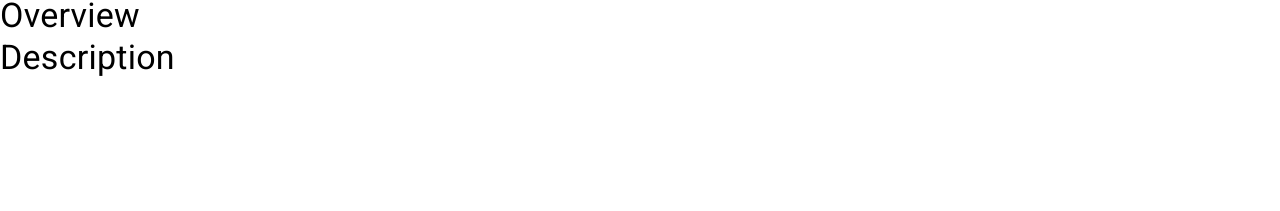
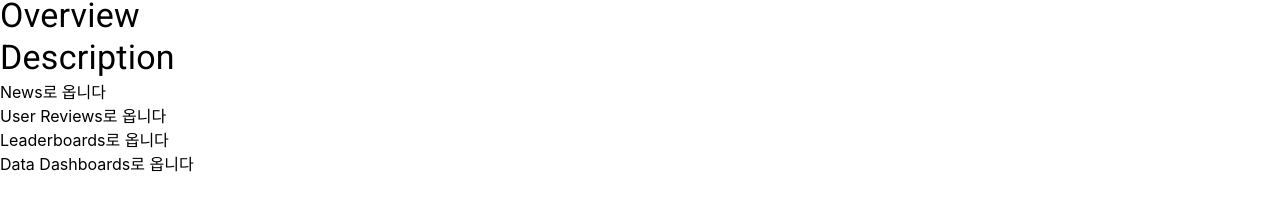
Before and after one commit to Gatos-powered-by-Aptos/Gatos-Web, a React (Create React App) app: page /gamefeed in a window 1280 px wide. Shown: the part 151-362 px from the top of the page. Built offline with nearby package versions, Linux system fonts and the light colour scheme; what @aptos-labs/wallet-adapter-react, aptos, petra-plugin-wallet-adapter would draw is missing.

Commit message:
game feed scroll tab

```diff
--- a/src/GameFeed.tsx
+++ b/src/GameFeed.tsx
@@ -3,7 +3,6 @@ import Button from '@mui/material/Button';
 
 import AppBar from '@mui/material/AppBar';
 import { Stack } from '@mui/system';
-import Tabs from '@mui/material/Tabs';
 import Avatar from '@mui/material/Avatar';
 
 import '@fontsource/roboto/300.css';
@@ -13,10 +12,13 @@ import '@fontsource/roboto/700.css';
 import Typography from '@mui/material/Typography';
 
 
-import { ReactElement, useEffect, useState, useRef } from 'react';
+import { ReactElement } from 'react';
 import { IconButton, Toolbar } from '@mui/material';
 
+import useMoveScroll from './hooks/useMoveScroll';
 // 유진아 위에 navbar은 연우가 만들었고 어차피 wallet adapter 갔다 쓸거여서 밑에 내용 먼저 만들면 될 것 같아!
+// game feed 주소 뒤에 붙는 게임 명으로 라우팅해야됨 - 주원
+// scroll hooks: https://izizi.tistory.com/33
 
 export const NavBar = () => {
     return (
@@ -31,103 +33,22 @@ export const NavBar = () => {
     )
 }
 
-const menu = [
-    { id: 0, name: 'News' },
-    { id: 1, name: 'Reviews' },
-    { id: 2, name: 'Leaderboards' },
-    { id: 3, name: 'Data Dashboards' }
-  ];
+const GameFeed = (): ReactElement => {
 
-export const ProductDetail = (): ReactElement => {
-    const [menuID, setMenuID] = useState(0);
-    const portfolioRef = useRef<HTMLDivElement>(null);
-    const detailInfoRef = useRef<HTMLDivElement>(null);
-    const scrollTarget = useRef<number | null>(null);
-    const scrolling = useRef(false);
-    const offset = 72; // 탭 높이
+  const goodsTabs = {
+    0: useMoveScroll('News'),
+    1: useMoveScroll('Reviews'),
+    2: useMoveScroll('Leader Boards'),
+    3: useMoveScroll('Data Dashboards'),
+    length: 4,
+  };
 
-     // 스크롤 이벤트 감지
-  useEffect(() => {
-    window.addEventListener('scroll', handleScroll, { capture: true });
-    return () => {
-      window.removeEventListener('scroll', handleScroll);
-    };
-  }, []);
-
-  // 스크롤하면 탭 자동선택 함수
-  function handleScroll (){
-    if (!detailInfoRef.current || !document.getElementById('app')) {
-      return;
-    }
-
-    // 현재 스크롤 위치를 담은 변수
-    const scrollTop: number | undefined = document.getElementById('app')?.scrollTop;
-
-    if (scrollTop) {
-      // 스크롤 하는 중일 경우 → 초기화 해버리자
-      if (scrolling.current) {
-        if (!scrollTarget.current || scrollTop === scrollTarget.current) {
-          scrollTarget.current = null;
-          scrolling.current = false;
-        }
-        return;
-      }
-
-      // id 2,3 부분도 추가해야
-      // 상세정보 영역인 경우 → 메뉴ID를 '상세정보'로 변경
-      if (scrollTop >= detailInfoRef.current.offsetTop - offset) {
-        setMenuID(1);
-
-      // 포트폴리오 영역인 경우 → 메뉴ID를 '포트폴리오'로 변경
-      } else if (scrollTop < detailInfoRef.current.offsetTop - offset) {
-        setMenuID(0);
-      }
-    }
-  }
-
-  // 클릭시 이동
-  function setMenu (index : number) {
-    if (menu.length <= index) return; // 예외처리
-
-    let top = 0;
-    setMenuID(index); 	// (현재클릭된) 메뉴ID를 변경
-
-    // id 2,3 일 때...
-    // '포트폴리오' 영역을 클릭했을 때 (스크롤 위치 설정)
-    if (index === 0) {
-      if (!portfolioRef.current) return;
- 	  top = portfolioRef.current.offsetTop - offset;
-    }
-
-    // '상세정보' 영역을 클릭했을 때 (스크롤 위치 설정)
-    if (index === 1) {
-      if (!detailInfoRef.current) return;
-      top = detailInfoRef.current.offsetTop - offset;
-    }
-
-    scrollTarget.current = top;
-    scrolling.current = true;
-    document.getElementById('app')?.scrollTo({ top: top, behavior: 'smooth' });
-  }
+  {Array.from(goodsTabs).map((tab, index) => {
+    console.log(tab.name)
+  })}
 
   return (
-    <div className="product-detail">
-      {/* <Tabs			// 메뉴탭 컴포넌트이다
-        items={menu} 		// 메뉴 배열을 받아 보여주고
-        activeID={menuID} 	// 클릭된 탭의 메뉴ID 를 내려보내주기도 하고
-        setActiveID={setMenuID} // 클릭할 탭의 메뉴ID 를 여기서 조작하게 해주기도 한다.
-      /> */}
-
-      <div className="product-content">
-        <p>fdfdfdf</p>
-      </div>
-    </div>
-  );
-};
-
-export default function GameFeed() {
-  return (
-    <div>
+    <>
         <AppBar position='static'>
           <Toolbar>
             <IconButton>냅두기</IconButton>
@@ -138,9 +59,8 @@ export default function GameFeed() {
         </AppBar>
         <Avatar
           alt="Fox"
-      src="/static/images/Fox_2178.png"
-      sx = {{ width: '100%', height: '%100%' }}
-    />
+          src="/assets/Fox_2178.png"
+          sx={{ width: '100%', height: '%100%' }} />
         <Typography
           variant="h4"
           component="h4"
@@ -158,10 +78,31 @@ export default function GameFeed() {
         <Typography
           variant="h4"
           component="h4"
-
         >
           Description
         </Typography>
+
+      {Array.from(goodsTabs).map((tab, index) => {
+        <button type='button' onClick={tab.onMoveToElement}>{tab.name}</button>;
+      })}
+
+        <div ref={goodsTabs[0].element}>
+        News로 옵니다
         </div>
+
+        <div ref={goodsTabs[1].element}>
+        User Reviews로 옵니다
+        </div>
+
+        <div ref={goodsTabs[2].element}>
+        Leaderboards로 옵니다
+        </div>
+
+        <div ref={goodsTabs[3].element}>
+        Data Dashboards로 옵니다
+        </div>
+    </>
   );
 }
+
+export default GameFeed;
--- /dev/null
+++ b/src/hooks/useMoveScroll.tsx
@@ -0,0 +1,11 @@
+import { useRef } from 'react';
+
+function useMoveScroll(name: string) {
+  const element = useRef<HTMLDivElement>(null);
+  const onMoveToElement = () => {
+    element.current?.scrollIntoView({ behavior: 'smooth', block: 'start' });
+  };
+  return { name, element, onMoveToElement};
+}
+
+export default useMoveScroll;
```
Also changed, not shown: src/assets/images/Fox_2178.png (renamed from src/static/images/Fox_2178.png). Lines whose indentation alone changed are shown as unchanged.
